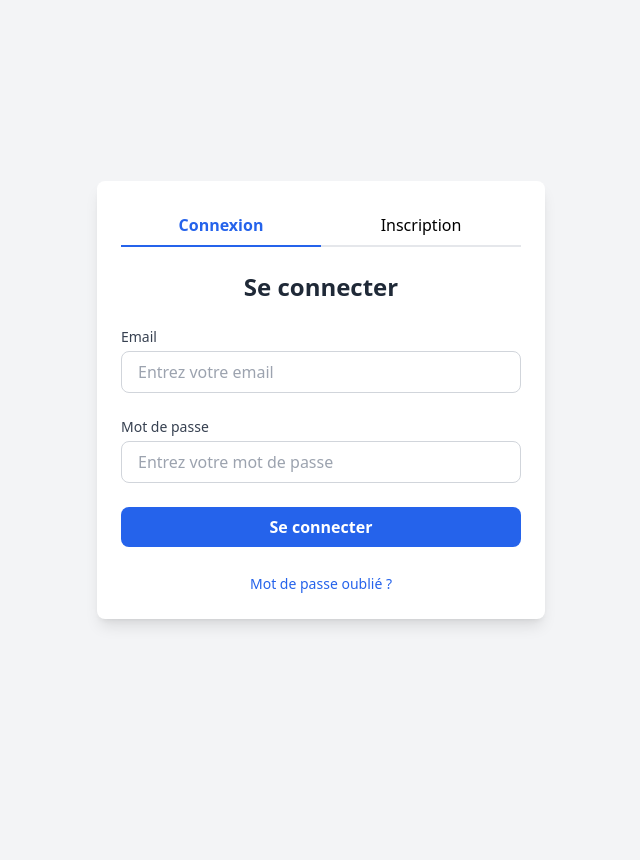
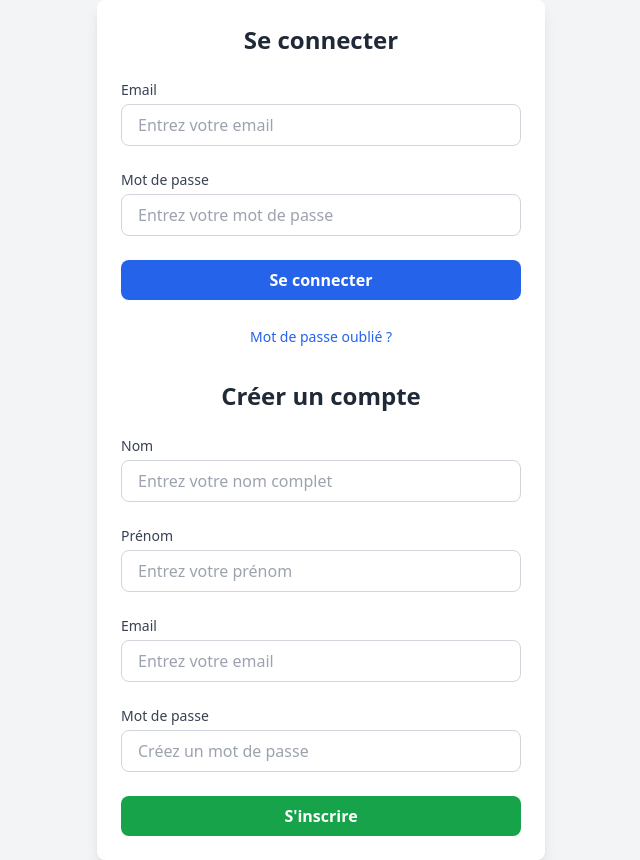
Before and after one commit to Ronan59553/tp_biblio, a PHP site: page / in a window 1280 px wide. Shown: the whole page, without its empty margins (319-959 px from the left). Before the commit the page ends 626 px from the top, so only its background shows below. Run offline with PHP 8.4, Linux system fonts and the light colour scheme; some libraries are stand-ins or nearby versions.

Commit message:
Add files via upload
Ajout du système de connexion et inscription

```diff
--- a/index.php
+++ b/index.php
@@ -1,3 +1,64 @@
+<?php
+
+session_start();
+
+$servername = 'localhost';
+$username = 'root';
+$password = 'sio2024';
+$dbname = 'github';
+
+mysqli_report(MYSQLI_REPORT_ERROR | MYSQLI_REPORT_STRICT);
+
+$mysqli = mysqli_connect($servername, $username, $password, $dbname);
+
+if (!$mysqli) {
+    die("La connexion a échoué: " . mysqli_connect_error());
+}
+
+// Gestion de l'inscription
+if (isset($_POST["submitAll"])) {
+    $nom = mysqli_real_escape_string($mysqli, $_POST['nom']);
+    $prenom = mysqli_real_escape_string($mysqli, $_POST['prenom']);
+    $email = mysqli_real_escape_string($mysqli, $_POST['email']);
+    $mdp = password_hash($_POST['mdp'], PASSWORD_DEFAULT);  // Hachage du mot de passe
+
+    $sql = "INSERT INTO utilisateurs (nom, prenom, email, mot_de_passe)
+            VALUES ('$nom', '$prenom', '$email', '$mdp')";
+
+    if ($mysqli->query($sql) === TRUE) {
+        $message = "Inscription réussie ! Vous pouvez maintenant vous connecter.";
+    } else {
+        $message = "Erreur: " . $sql . "<br>" . $mysqli->error;
+    }
+}
+
+// Gestion de la connexion
+if (isset($_POST["submitLogin"])) {
+    $email = mysqli_real_escape_string($mysqli, $_POST['email']);
+    $password = $_POST['password'];
+
+    $sql = "SELECT * FROM utilisateurs WHERE email = '$email'";
+    $result = $mysqli->query($sql);
+
+    if ($result->num_rows > 0) {
+        $user = $result->fetch_assoc();
+
+        // Vérification du mot de passe
+        if (password_verify($password, $user['mot_de_passe'])) {
+            // Mot de passe correct, démarrage de la session
+            $_SESSION['user'] = $user['email'];
+            // Redirection vers la page de bienvenue
+            header("Location: cdl.php");
+            exit();
+        } else {
+            $error_message = "Email ou mot de passe incorrect.";
+        }
+    } else {
+        $error_message = "Aucun compte trouvé avec cet email.";
+    }
+}
+?>
+
 <!DOCTYPE html>
 <html lang="fr">
 <head>
@@ -5,105 +66,26 @@
     <meta name="viewport" content="width=device-width, initial-scale=1.0">
     <title>Connexion et Inscription</title>
     <script src="https://cdn.tailwindcss.com"></script>
-    <script>
-        function showForm(formType) {
-            const loginForm = document.getElementById('login-form');
-            const registerForm = document.getElementById('register-form');
-            const loginTab = document.getElementById('login-tab');
-            const registerTab = document.getElementById('register-tab');
-
-            if (formType === 'login') {
-                loginForm.classList.remove('hidden');
-                registerForm.classList.add('hidden');
-                loginTab.classList.add('border-blue-600', 'text-blue-600');
-                registerTab.classList.remove('border-blue-600', 'text-blue-600');
-            } else {
-                loginForm.classList.add('hidden');
-                registerForm.classList.remove('hidden');
-                registerTab.classList.add('border-blue-600', 'text-blue-600');
-                loginTab.classList.remove('border-blue-600', 'text-blue-600');
-            }
-        }
-    </script>
-    <?php
-    // Connexion à la base de données
-    $host = 'localhost';
-    $dbname = 'GITHUB';
-    $username = 'root';
-    $password = 'sio2024';
-
-    try {
-        $pdo = new PDO("mysql:host=$host;dbname=$dbname;charset=utf8", $username, $password);
-        $pdo->setAttribute(PDO::ATTR_ERRMODE, PDO::ERRMODE_EXCEPTION);
-    } catch (PDOException $e) {
-        die("Erreur de connexion à la base de données : " . $e->getMessage());
-    }
-
-    if ($_SERVER['REQUEST_METHOD'] === 'POST' && isset($_POST['register'])) {
-
-        $nom = $_POST['register-name'];
-        $prenom = $_POST['register-prenom'];
-        $email = $_POST['register-email'];
-        $password = $_POST['register-password'];
-
-        // Hachage du mot de passe pour sécurité
-        $hashedPassword = password_hash($password, PASSWORD_BCRYPT);
-
-        // Préparer et exécuter la requête SQL
-        $sql = "INSERT INTO utilisateurs (nom, prenom, email, mot_de_passe) VALUES (:nom, :prenom, :email, :mot_de_passe)";
-        $stmt = $pdo->prepare($sql);
-
-        // Lier les valeurs
-        $stmt->bindParam(':nom', $nom);
-        $stmt->bindParam(':prenom', $prenom);
-        $stmt->bindParam(':email', $email);
-        $stmt->bindParam(':mot_de_passe', $hashedPassword);
-
-        // Exécuter la requête
-        if ($stmt->execute()) {
-            echo "Inscription réussie !";
-        } else {
-            echo "Erreur lors de l'inscription.";
-        }
-    }
-
-
-if ($_SERVER['REQUEST_METHOD'] === 'POST' && isset($_POST['login'])) {
-    // Récupérer les données du formulaire
-    $email = $_POST['email'];
-    $password = $_POST['password'];
-
-    // Rechercher l'utilisateur dans la base de données
-    $sql = "SELECT * FROM utilisateurs WHERE email = :email";
-    $stmt = $pdo->prepare($sql);
-    $stmt->bindParam(':email', $email);
-    $stmt->execute();
-    $user = $stmt->fetch(PDO::FETCH_ASSOC);
-
-    if ($user && password_verify($password, $user['mot_de_passe'])) {
-        echo "Connexion réussie !";
-        // Redirection vers une page protégée
-        // header("Location: dashboard.php");
-    } else {
-        echo "Email ou mot de passe incorrect.";
-    }
-}
-?>
-
-
 </head>
 <body class="bg-gray-100 flex items-center justify-center min-h-screen">
+    <div class="w-full max-w-md bg-white shadow-lg rounded-lg p-6">
 
-    <!-- Container -->
-    <div class="w-full max-w-md bg-white shadow-lg rounded-lg p-6">
-        <!-- Tabs -->
-        <div class="flex justify-center mb-6">
-            <button id="login-tab" onclick="showForm('login')" class="px-4 py-2 w-1/2 border-b-2 text-center border-blue-600 text-blue-600 font-semibold">Connexion</button>
-            <button id="register-tab" onclick="showForm('register')" class="px-4 py-2 w-1/2 border-b-2 text-center">Inscription</button>
-        </div>
+        <!-- Affiche un message après l'inscription -->
+        <?php if (isset($message)): ?>
+            <div class="bg-green-100 border-l-4 border-green-500 text-green-700 p-4 mb-4">
+                <p><?php echo $message; ?></p>
+            </div>
+        <?php endif; ?>
 
-        <!-- Login Form -->
-        <form id="login-form" class="space-y-6">
+        <!-- Affiche un message d'erreur en cas de connexion échouée -->
+        <?php if (isset($error_message)): ?>
+            <div class="bg-red-100 border-l-4 border-red-500 text-red-700 p-4 mb-4">
+                <p><?php echo $error_message; ?></p>
+            </div>
+        <?php endif; ?>
+
+        <!-- Formulaire de connexion -->
+        <form id="login-form" method="POST" class="space-y-6">
             <h2 class="text-2xl font-bold text-center text-gray-800 mb-4">Se connecter</h2>
             <div>
                 <label for="email" class="block text-sm font-medium text-gray-700">Email</label>
@@ -114,7 +96,7 @@ if ($_SERVER['REQUEST_METHOD'] === 'POST' && isset($_POST['login'])) {
                 <input type="password" id="password" name="password" class="w-full px-4 py-2 border border-gray-300 rounded-lg focus:ring-2 focus:ring-blue-500 focus:outline-none mt-1" placeholder="Entrez votre mot de passe" required>
             </div>
             <div>
-                <button type="submit" class="w-full py-2 bg-blue-600 text-white font-semibold rounded-lg hover:bg-blue-700 focus:outline-none focus:ring-2 focus:ring-blue-500 focus:ring-opacity-50">
+                <button type="submit" name="submitLogin" class="w-full py-2 bg-blue-600 text-white font-semibold rounded-lg hover:bg-blue-700 focus:outline-none focus:ring-2 focus:ring-blue-500 focus:ring-opacity-50">
                     Se connecter
                 </button>
             </div>
@@ -123,32 +105,31 @@ if ($_SERVER['REQUEST_METHOD'] === 'POST' && isset($_POST['login'])) {
             </div>
         </form>
 
-        <!-- Register Form (initially hidden) -->
-        <form id="register-form" class="space-y-6 hidden">
+        <!-- Formulaire d'inscription -->
+        <form id="register-form" method="POST" class="space-y-6 mt-8">
             <h2 class="text-2xl font-bold text-center text-gray-800 mb-4">Créer un compte</h2>
             <div>
-                <label for="register-name" class="block text-sm font-medium text-gray-700">Nom</label>
-                <input type="text" id="register-name" name="register-name" class="w-full px-4 py-2 border border-gray-300 rounded-lg focus:ring-2 focus:ring-blue-500 focus:outline-none mt-1" placeholder="Entrez votre nom complet" required>
+                <label for="nom" class="block text-sm font-medium text-gray-700">Nom</label>
+                <input type="text" id="nom" name="nom" class="w-full px-4 py-2 border border-gray-300 rounded-lg focus:ring-2 focus:ring-blue-500 focus:outline-none mt-1" placeholder="Entrez votre nom complet" required>
             </div>
             <div>
-                <label for="register-name" class="block text-sm font-medium text-gray-700">Prénom</label>
-                <input type="text" id="register-name" name="register-name" class="w-full px-4 py-2 border border-gray-300 rounded-lg focus:ring-2 focus:ring-blue-500 focus:outline-none mt-1" placeholder="Entrez votre nom complet" required>
+                <label for="prenom" class="block text-sm font-medium text-gray-700">Prénom</label>
+                <input type="text" id="prenom" name="prenom" class="w-full px-4 py-2 border border-gray-300 rounded-lg focus:ring-2 focus:ring-blue-500 focus:outline-none mt-1" placeholder="Entrez votre prénom" required>
             </div>
             <div>
-                <label for="register-email" class="block text-sm font-medium text-gray-700">Email</label>
-                <input type="email" id="register-email" name="register-email" class="w-full px-4 py-2 border border-gray-300 rounded-lg focus:ring-2 focus:ring-blue-500 focus:outline-none mt-1" placeholder="Entrez votre email" required>
+                <label for="email" class="block text-sm font-medium text-gray-700">Email</label>
+                <input type="email" id="email" name="email" class="w-full px-4 py-2 border border-gray-300 rounded-lg focus:ring-2 focus:ring-blue-500 focus:outline-none mt-1" placeholder="Entrez votre email" required>
             </div>
             <div>
-                <label for="register-password" class="block text-sm font-medium text-gray-700">Mot de passe</label>
-                <input type="password" id="register-password" name="register-password" class="w-full px-4 py-2 border border-gray-300 rounded-lg focus:ring-2 focus:ring-blue-500 focus:outline-none mt-1" placeholder="Créez un mot de passe" required>
+                <label for="mdp" class="block text-sm font-medium text-gray-700">Mot de passe</label>
+                <input type="password" id="mdp" name="mdp" class="w-full px-4 py-2 border border-gray-300 rounded-lg focus:ring-2 focus:ring-blue-500 focus:outline-none mt-1" placeholder="Créez un mot de passe" required>
             </div>
             <div>
-                <button type="submit" class="w-full py-2 bg-green-600 text-white font-semibold rounded-lg hover:bg-green-700 focus:outline-none focus:ring-2 focus:ring-green-500 focus:ring-opacity-50">
+                <button type="submit" name="submitAll" class="w-full py-2 bg-green-600 text-white font-semibold rounded-lg hover:bg-green-700 focus:outline-none focus:ring-2 focus:ring-green-500 focus:ring-opacity-50">
                     S'inscrire
                 </button>
             </div>
         </form>
     </div>
-
 </body>
 </html>
```
